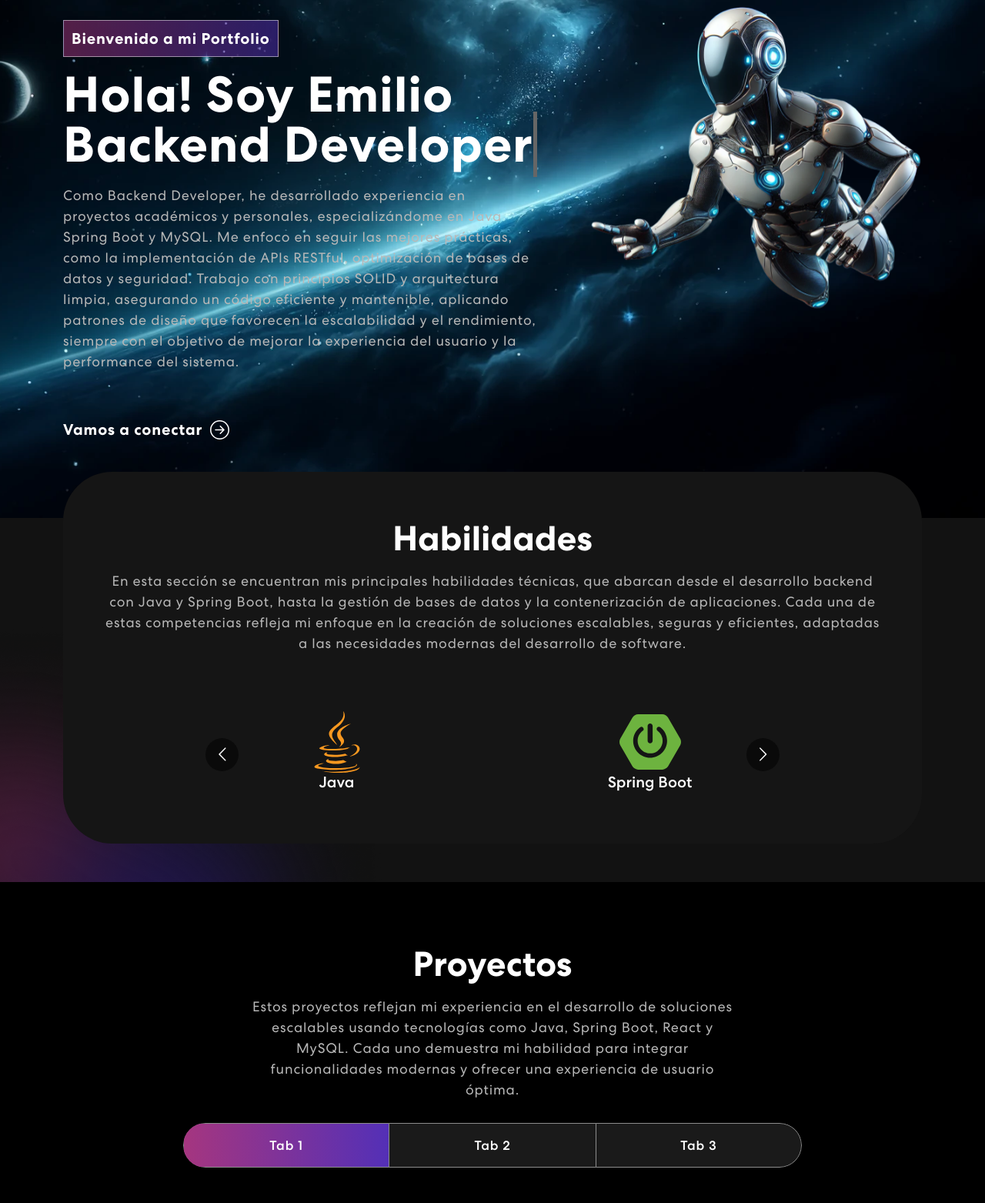
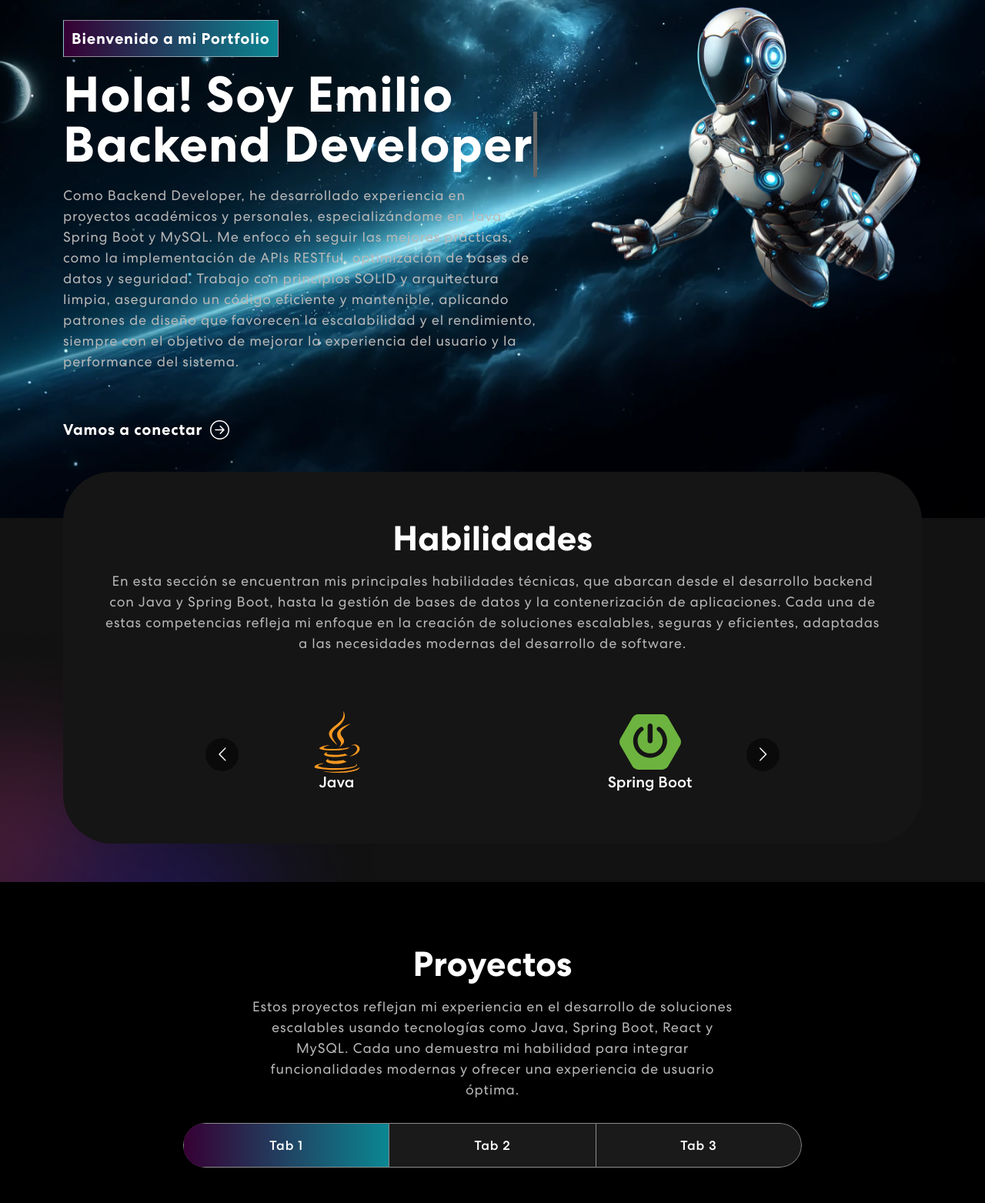
Before and after one commit to EmiFunes91/Portfolio-Personal, a React (Create React App) app: page / in a window 1280 px wide. Shown: the part 234-1797 px from the top of the page at 77% size. Built offline with nearby package versions, Linux system fonts and the light colour scheme; no server answers.

Commit message:
actualizaciones en los estilos

```diff
--- a/src/App.css
+++ b/src/App.css
@@ -243,7 +243,7 @@
   font-weight: 700;
   letter-spacing: 0.8px;
   padding: 8px 10px;
-  background: linear-gradient(90.21deg, rgba(170, 54, 124, 0.5) -5.91%, rgba(74, 47, 189, 0.5) 111.58%);
+  background: linear-gradient(to right, #360033, #0b8793);
   border: 1px solid rgba(255, 255, 255, 0.5);
   font-size: 20px;
   margin-bottom: 16px;
@@ -389,7 +389,7 @@
     position: absolute;
     width: 0;
     height: 100%;
-    background: linear-gradient(90.21deg, #AA367C -5.91%, #4A2FBD 111.58%);
+    background: linear-gradient(to right, #360033, #0b8793);
     top: 0;
     left: 0;
     z-index: -1;
@@ -421,7 +421,7 @@
 }
 .proj-imgbx::before {
   content: "";
-  background: linear-gradient(90.21deg, #AA367C -5.91%, #4A2FBD 111.58%);
+  background: linear-gradient(to right, #360033, #0b8793);
   opacity: 0.85;
   position: absolute;
   width: 100%;
@@ -468,7 +468,7 @@
 
 /************ Projects Css ************/
 .contact {
-  background: linear-gradient(90.21deg, #AA367C -5.91%, #4A2FBD 111.58%);
+  background: linear-gradient(to right, #360033, #0b8793);
   padding: 60px 0 200px 0;
 }
 .contact img {
@@ -571,7 +571,7 @@
 }
 .new-email-bx::before {
   content: "";
-  background: linear-gradient(90.21deg, #AA367C -5.91%, #4A2FBD 111.58%);
+  background: linear-gradient(to right, #360033, #0b8793);
   border-radius: 20px;
   position: absolute;
   z-index: -1;
@@ -600,7 +600,7 @@
   padding: 0 15px;
 }
 .new-email-bx button {
-  background: linear-gradient(90.21deg, #AA367C -5.91%, #4A2FBD 111.58%);
+  background: linear-gradient(to right, #360033, #0b8793);
   padding: 20px 65px;
   color: #fff;
   font-weight: 500;
```
